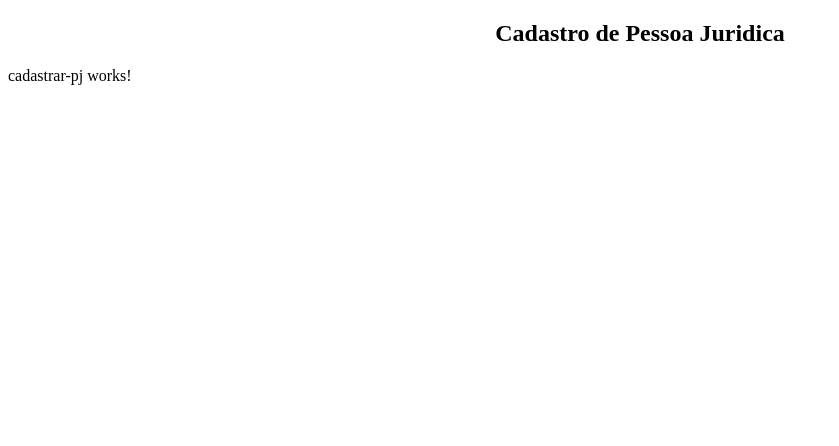
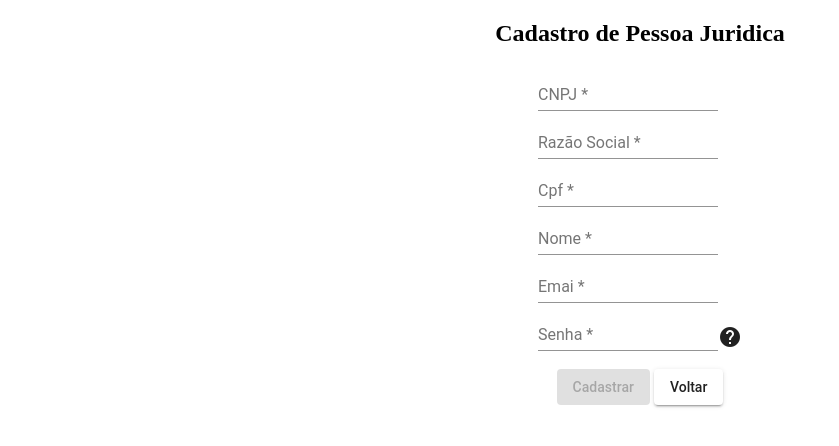
Before and after one commit to ksilvafe/ponto-web, an Angular app: page /cadastro-pj in a window 1280 px wide. Shown: the top 446 px of the page, without its empty margins (0-839 px from the left). Built offline with nearby package versions, Linux system fonts and the light colour scheme.

Commit message:
create cadastro pessoapj

```diff
--- a/src/app/autenticacao/cadastro-pj/components/cadastrar-pj/cadastrar-pj.component.html
+++ b/src/app/autenticacao/cadastro-pj/components/cadastrar-pj/cadastrar-pj.component.html
@@ -1 +1,44 @@
-<p>cadastrar-pj works!</p>
+<form [formGroup]="form" fxLayoutAlign="center" novalidate>
+    <mat-list>
+        <mat-list-item>
+            <mat-form-field>
+                <input matInput placeholder="CNPJ" formControlName="cnpj">
+            </mat-form-field>
+        </mat-list-item>
+        <mat-list-item>
+            <mat-form-field>
+                <input matInput placeholder="Razão Social" formControlName="razaoSocial">
+            </mat-form-field>
+        </mat-list-item>
+        <mat-list-item>
+            <mat-form-field>
+                <input matInput placeholder="Cpf" formControlName="cpf">
+            </mat-form-field>
+        </mat-list-item>
+        <mat-list-item>
+            <mat-form-field>
+                <input matInput placeholder="Nome" formControlName="nome">
+            </mat-form-field>
+        </mat-list-item>
+        <mat-list-item>
+            <mat-form-field>
+                <input matInput placeholder="Emai" formControlName="email">
+            </mat-form-field>
+        </mat-list-item>
+        <mat-list-item>
+            <mat-form-field>
+                <input matInput placeholder="Senha" formControlName="senha">
+            </mat-form-field>
+            <span matTooltip="Senha deve conter ao menos 6 caracteres">
+                <mat-icon>help</mat-icon>
+            </span>
+        </mat-list-item>
+        <mat-list-item fxLayoutAlign="center">
+            <button mat-raised-button color="primary" [disabled]="form.invalid" (click)="cadastrarPj()">Cadastrar</button>
+            &nbsp;
+            <a mat-raised-button routerLink="/login">Voltar</a>
+        </mat-list-item>
+
+    </mat-list>
+
+</form>
--- a/src/app/autenticacao/cadastro-pj/components/cadastrar-pj/cadastrar-pj.component.ts
+++ b/src/app/autenticacao/cadastro-pj/components/cadastrar-pj/cadastrar-pj.component.ts
@@ -1,4 +1,7 @@
 import { Component, OnInit } from '@angular/core';
+import { FormGroup, FormBuilder, Validators } from '@angular/forms';
+import { Router } from '@angular/router';
+import { MatSnackBar } from '@angular/material/snack-bar';
 
 @Component({
   selector: 'app-cadastrar-pj',
@@ -7,9 +10,33 @@ import { Component, OnInit } from '@angular/core';
 })
 export class CadastrarPjComponent implements OnInit {
 
-  constructor() { }
+  form: FormGroup;
+
+  constructor(
+    private fb: FormBuilder,
+    private snackBar: MatSnackBar,
+    private router: Router
+  ) { }
 
   ngOnInit(): void {
+    this.gerarForm();
   }
 
+  gerarForm() {
+    this.form = this.fb.group({
+      nome: ['', [Validators.required, Validators.minLength(3), Validators.minLength(3)]],
+      email: ['', [Validators.required, Validators.email]],
+      senha: ['', [Validators.required, Validators.minLength(6)]],
+      cpf: ['', [Validators.required]],
+      razaoSocial: ['', [Validators.required, Validators.minLength(5)]],
+      cnpj: ['', [Validators.required]]
+    });
+  }
+
+  cadastrarPj() {
+    if (this.form.invalid) {
+      return;
+    }
+    alert(JSON.stringify(this.form.value));
+  }
 }
```
Also changed, not shown: src/app/autenticacao/cadastro-pj/cadastro-pj.module.ts (+19 -2 lines).
